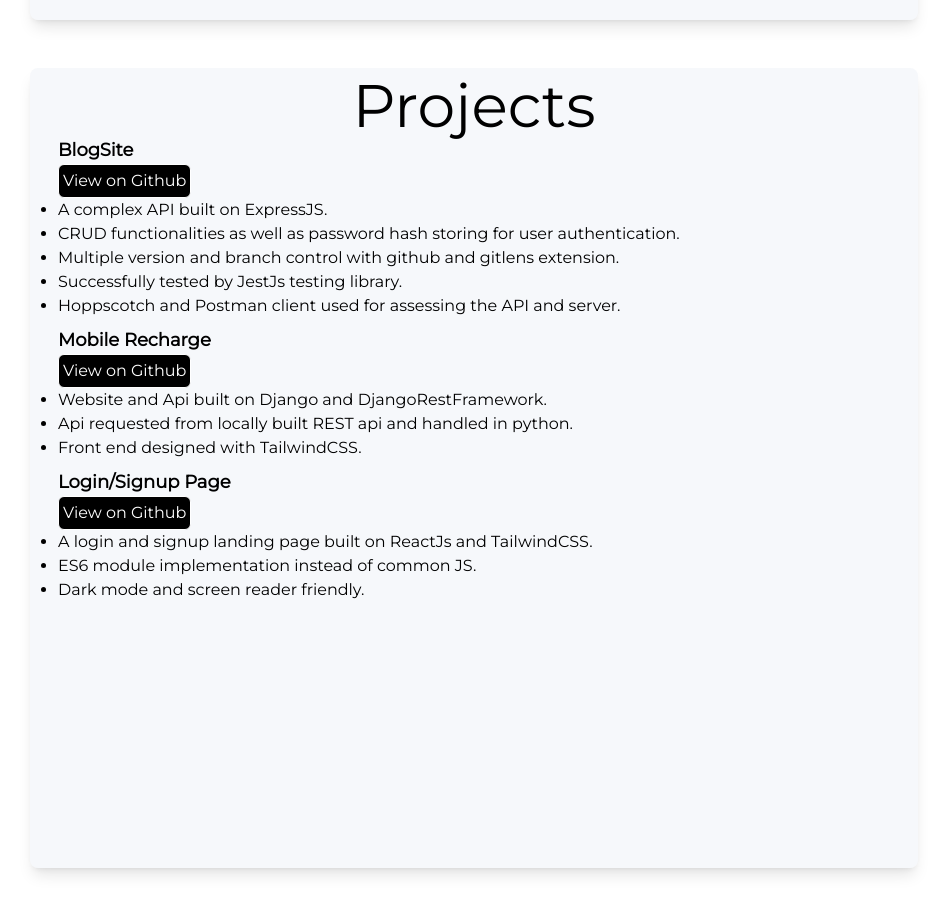
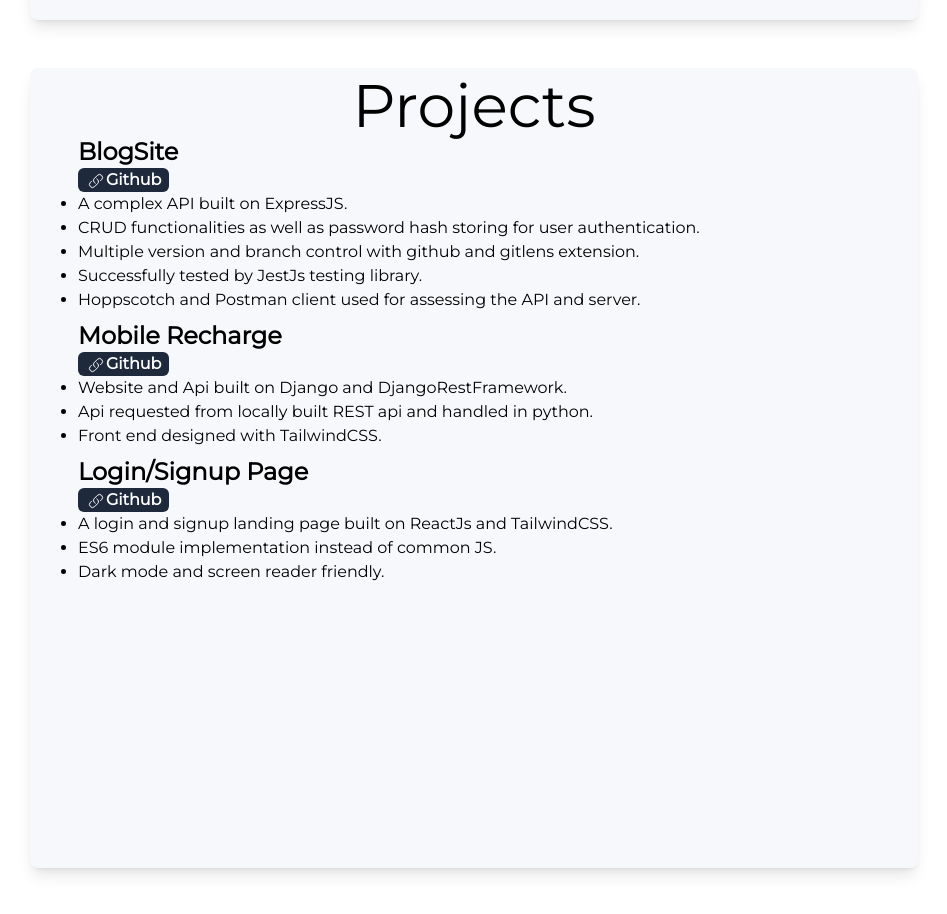
Before and after one commit to ayushchauhan101/portfolio, a React (Vite) app: page / in a window 1280 px wide. Shown: the part 2540-3454 px from the top of the page, without its empty margins (166-1113 px from the left). Built offline with nearby package versions, Linux system fonts and the light colour scheme.

Commit message:
color scheme fix

```diff
--- a/src/components/Footer.jsx
+++ b/src/components/Footer.jsx
@@ -59,7 +59,7 @@ const cloudfare = (
 function Footer() {
 	return (
 		<section id="footer">
-			<div className="mx-auto min-h-fit rounded-md  p-3 dark:bg-white/30">
+			<div className="mx-auto min-h-fit rounded-md p-3 dark:bg-white/30">
 				<div className="footer-list">
 					<FooterButton icon={cloudfare}>Cloudfare pages</FooterButton>
 					<div className="flex flex-col">
--- a/src/components/bodyComponents/GithubButton.jsx
+++ b/src/components/bodyComponents/GithubButton.jsx
@@ -1,8 +1,14 @@
+const linkIcon = <svg xmlns="http://www.w3.org/2000/svg" fill="none" viewBox="0 0 24 24" strokeWidth={1.5} stroke="currentColor" className="w-6 h-4 -m-0.5">
+<path strokeLinecap="round" strokeLinejoin="round" d="M13.19 8.688a4.5 4.5 0 011.242 7.244l-4.5 4.5a4.5 4.5 0 01-6.364-6.364l1.757-1.757m13.35-.622l1.757-1.757a4.5 4.5 0 00-6.364-6.364l-4.5 4.5a4.5 4.5 0 001.242 7.244" />
+</svg>
+
+
 function ProjectLinks({ link }) {
 	return (
 		<button className="btn">
 			<a href={link} target="_blank">
-				View on Github
+				{linkIcon}
+				Github
 			</a>
 		</button>
 	)
--- a/src/components/bodyComponents/Profile.jsx
+++ b/src/components/bodyComponents/Profile.jsx
@@ -2,7 +2,7 @@ function Profile() {
 	return (
 		<section
 			id="profile"
-			className="card flex flex-col space-y-4 md:space-y-16"
+			className="card flex flex-col space-y-4"
 		>
 			<div>
 				<h2>About Me </h2>
--- a/src/components/bodyComponents/Projects.jsx
+++ b/src/components/bodyComponents/Projects.jsx
@@ -5,7 +5,7 @@ function Projects() {
     <div className="card">
       <section id="projects">
         <h2>Projects</h2>
-        <div className="flex flex-col space-y-2 ml-5">
+        <div className="flex flex-col space-y-2 ml-10">
           <div>
             <b>
               BlogSite <br />
--- a/src/index.css
+++ b/src/index.css
@@ -19,7 +19,7 @@
 		@apply text-left text-lg dark:text-slate-200 md:text-center md:text-xl;
 	}
 	b {
-		@apply text-lg;
+		@apply text-xl md:text-2xl;
 	}
 	svg {
 		@apply mr-2 inline-block;
@@ -52,16 +52,16 @@
 		@apply flex flex-col items-center justify-between md:flex-row;
 	}
 	.footer-list {
-		@apply flex flex-col items-center justify-between md:flex-row md:justify-between;
+		@apply flex flex-col items-center md:flex-row md:justify-between;
 	}
 	.mylists {
 		@apply list-outside list-disc;
 	}
 	.btn {
-		@apply rounded-md border border-white bg-black p-1 text-center text-white transition duration-200 hover:border-black hover:bg-white hover:text-black;
+		@apply rounded-md bg-slate-800 px-2 font-bold text-center text-white transition duration-200 hover:border-black hover:bg-white hover:text-black;
 	}
 	.footer-btn {
-		@apply rounded-none border-b-2 border-black p-2 text-xl duration-300 hover:bg-black hover:text-slate-200 dark:border-white;
+		@apply rounded-none border-b-2 border-black p-2 text-xl dark:border-white hover:text-sky-800 hover:border-sky-800;
 	}
 	.menu-items {
 		@apply m-2 rounded-md p-2 transition duration-200 hover:scale-105 dark:hover:bg-slate-400;
```
